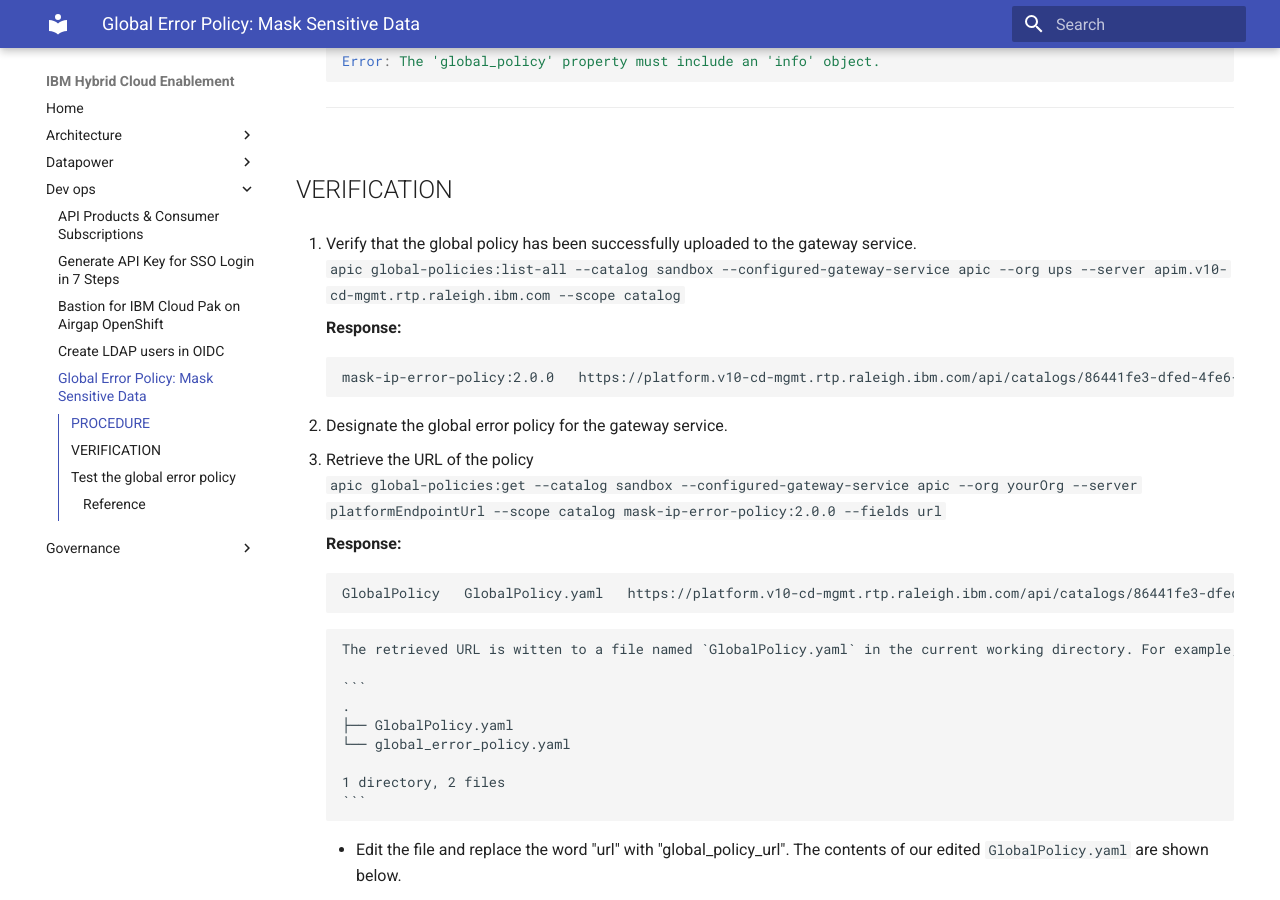
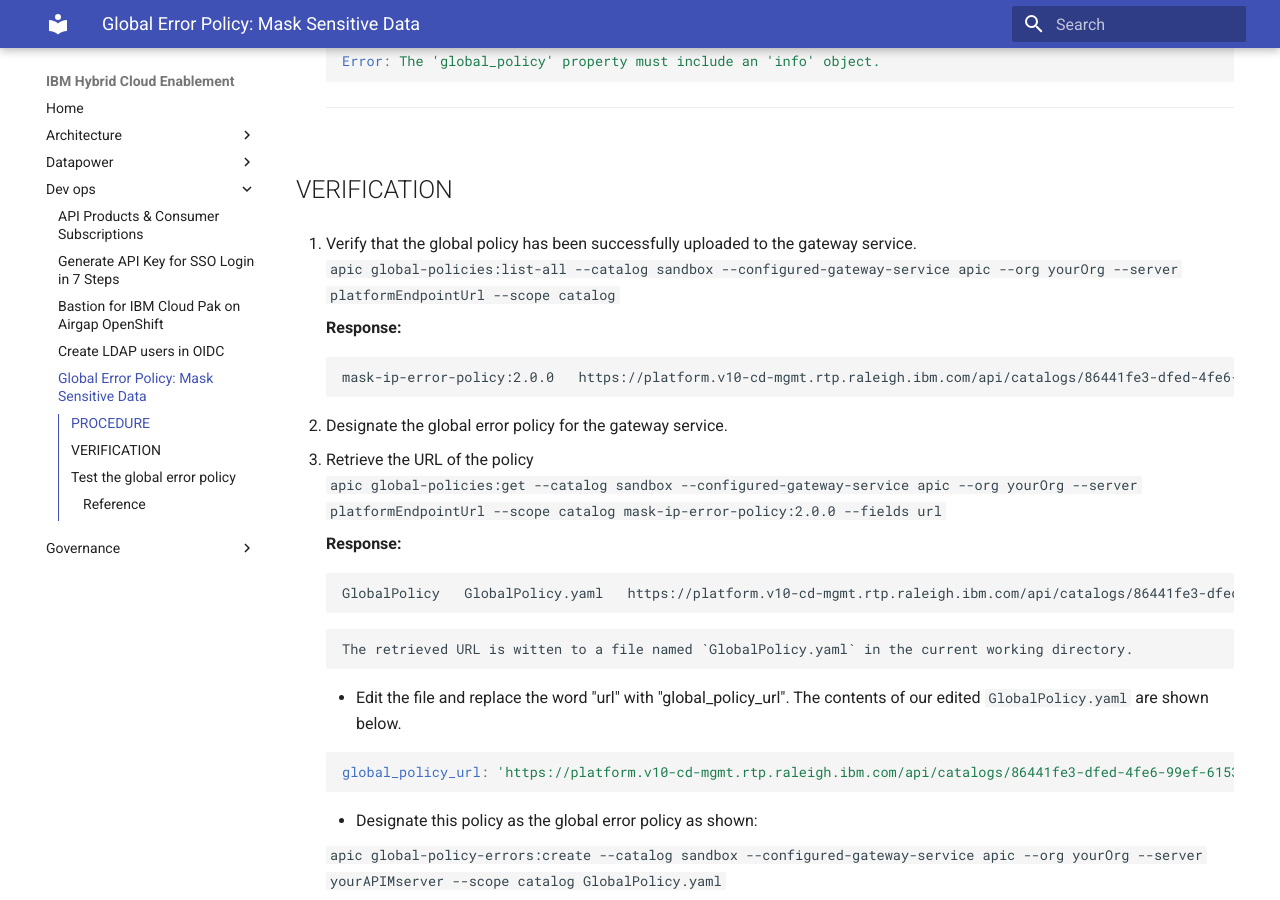
Before and after one commit to ibm-apiconnect/apic-hybrid-cloud-enablement, an MkDocs documentation site: the page built from docs-and-tools/dev-ops/global-error-policy.md, in a window 1280 px wide and 900 px high, scrolled down 1537 px. Built offline with MkDocs 1.6.1 and Material for MkDocs 9.7.7, drawn with Linux system fonts in a browser that asks for light colours.

Commit message:
Update global-error-policy.md

````diff
--- a/docs-and-tools/dev-ops/global-error-policy.md
+++ b/docs-and-tools/dev-ops/global-error-policy.md
@@ -72,7 +72,7 @@
 ## VERIFICATION
 
 1. Verify that the global policy has been successfully uploaded to the gateway service.
-    `apic global-policies:list-all --catalog sandbox --configured-gateway-service apic --org ups --server apim.v10-cd-mgmt.rtp.raleigh.ibm.com --scope catalog`
+    `apic global-policies:list-all --catalog sandbox --configured-gateway-service apic --org yourOrg --server platformEndpointUrl --scope catalog`
 
     **Response:**
     ```
@@ -90,15 +90,7 @@
         GlobalPolicy   GlobalPolicy.yaml   https://platform.v10-cd-mgmt.rtp.raleigh.ibm.com/api/catalogs/86441fe3-dfed-4fe6-99ef-6153b0d14afe/7335a813-3082-4c98-998b-a40ebea70abb/configured-gateway-services/9acd7b0a-bc2f-4ace-b3b7-9223e7f91db4/global-policies/7a392a17-a84a-4858-9409-4738c774cfe6
         ```
 
-        The retrieved URL is witten to a file named `GlobalPolicy.yaml` in the current working directory. For example, the contents of our working directory are shown below:
-
-        ```
-        .
-        ├── GlobalPolicy.yaml
-        └── global_error_policy.yaml
-
-        1 directory, 2 files
-        ```
+        The retrieved URL is witten to a file named `GlobalPolicy.yaml` in the current working directory.
 
     - Edit the file and replace the word "url" with "global_policy_url". The contents of our edited `GlobalPolicy.yaml` are shown below.
 
````
